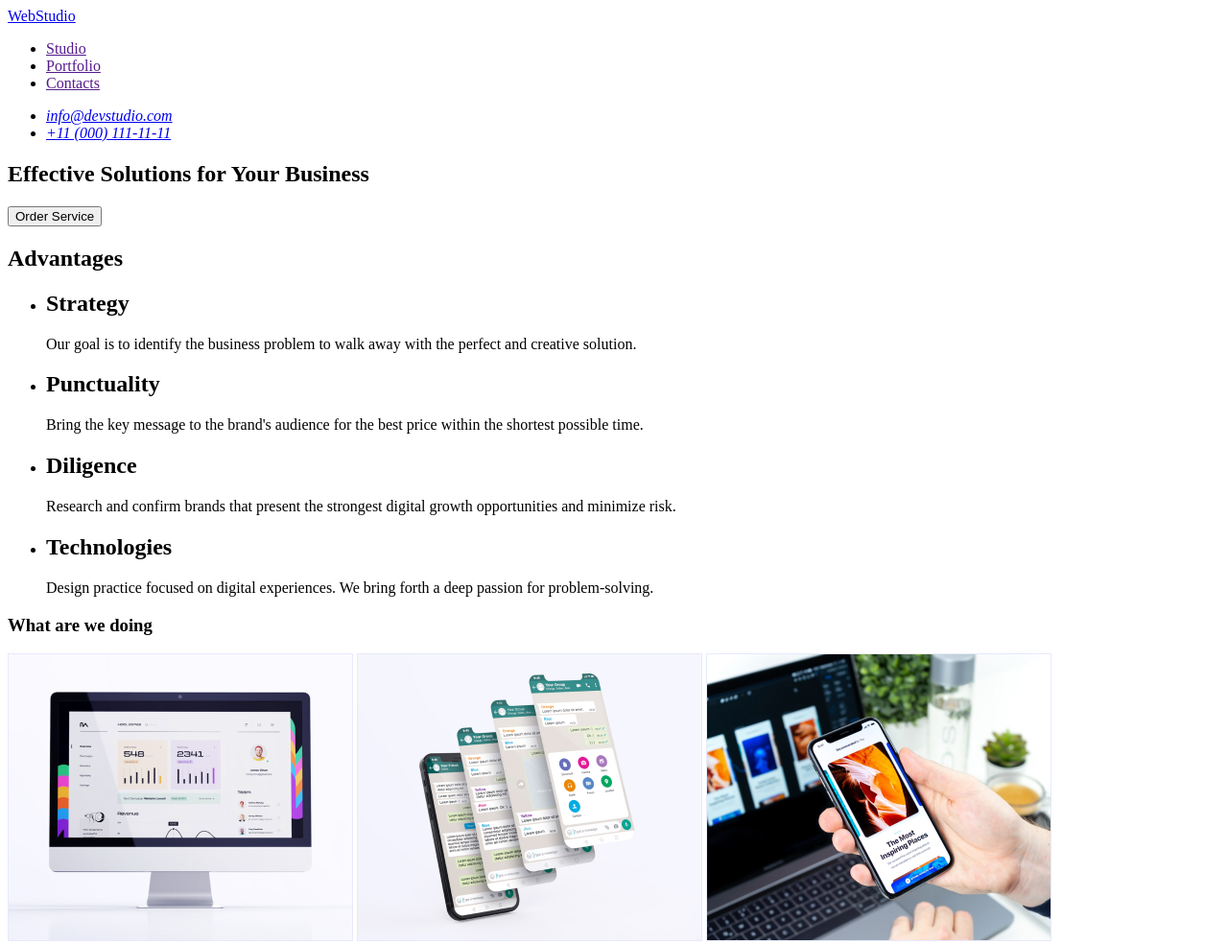
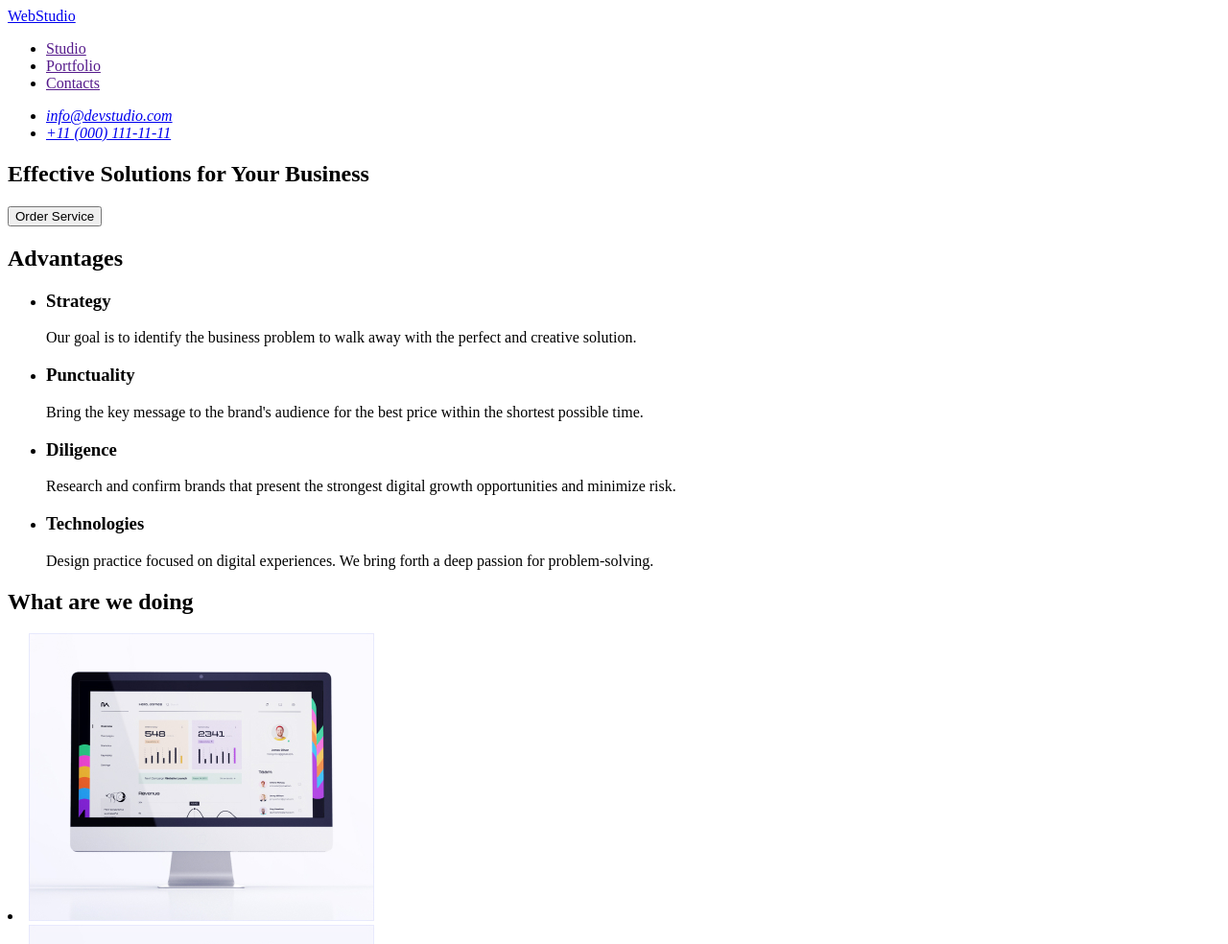
Before and after one commit to YevheniiaMel/goit-markup-hw-01-1, a plain HTML site: page Homework 1/index.html in a window 1280 px wide. Shown: the top 984 px of the page at 96% size. Drawn offline with Linux system fonts and the light colour scheme.

Commit message:
Update index.html

```diff
--- a/Homework 1/index.html
+++ b/Homework 1/index.html
@@ -34,32 +34,32 @@
             <h2>Advantages</h2>
             <ul>
                 <li>
-                    <h2>Strategy</h2>
+                    <h3>Strategy</h3>
                     <p>Our goal is to identify the business problem to walk away with the perfect and creative solution.
                     </p>
                 </li>
                 <li>
-                    <h2>Punctuality</h2>
+                    <h3>Punctuality</h3>
                     <p>Bring the key message to the brand's audience for the best price within the shortest possible
                         time.</p>
                 </li>
                 <li>
-                    <h2>Diligence</h2>
+                    <h3>Diligence</h3>
                     <p>Research and confirm brands that present the strongest digital growth opportunities and minimize
                         risk.</p>
                 </li>
                 <li>
-                    <h2>Technologies</h2>
+                    <h3>Technologies</h3>
                     <p>Design practice focused on digital experiences. We bring forth a deep passion for
                         problem-solving.</p>
                 </li>
             </ul>
         </section>
         <section>
-            <h3>What are we doing</h3>
-            <img src="./Images/monitor.jpg" alt="monitor" width="360" height="300">
-            <img src="./Images/social.jpg" alt="social media" width="360" height="300">
-            <img src="./Images/workspace.jpg" alt="workplace" width="360" height="300">
+            <h2>What are we doing</h2>
+            <li> <img src="./images/monitor.jpg" alt="monitor" width="360" height="300"></li>
+            <li><img src="./images/social.jpg" alt="socialmedia" width="360" height="300"></li>
+            <li><img src="./images/workspace.jpg" alt="workplace" width="360" height="300"></li>
         </section>
 
         <section>
```
